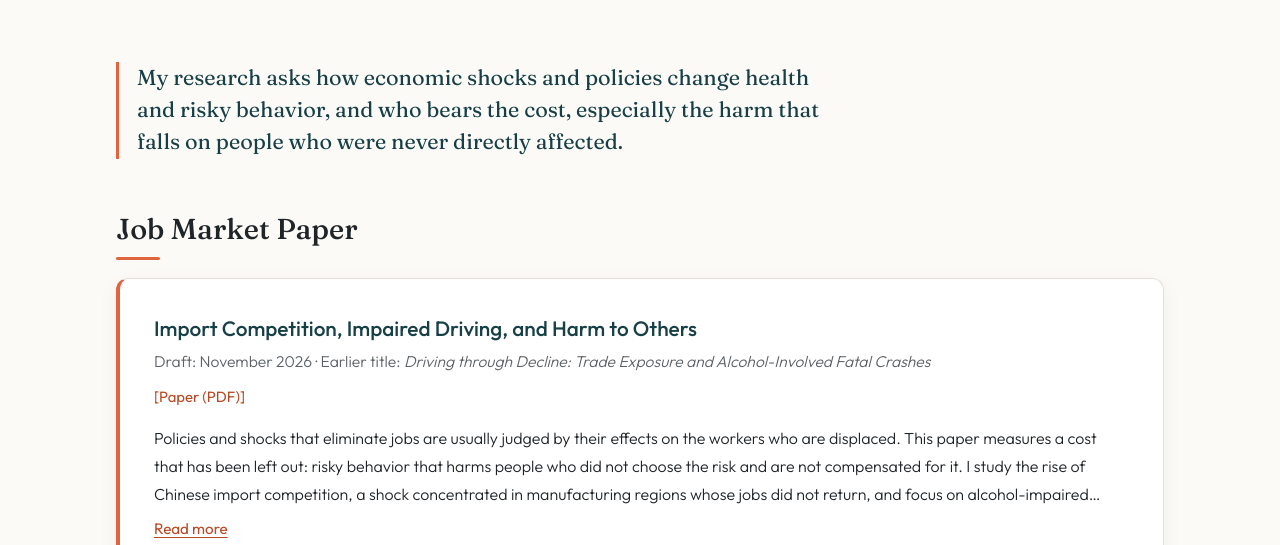
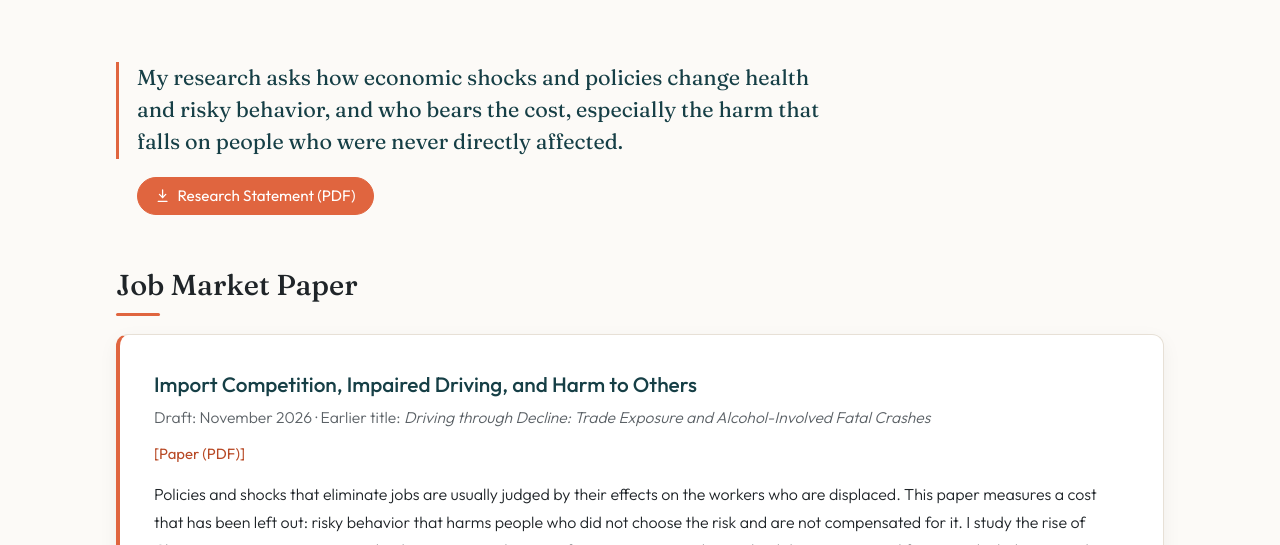
Before and after one commit to fatemehlashkaripour/fatemehlashkaripour.github.io, a plain HTML site: page research.html in a window 1280 px wide. Shown: the part 255-800 px from the top of the page. Drawn offline with Linux system fonts and the light colour scheme.

Commit message:
Add research statement and updated CV
Co-Authored-By: Claude Opus 5.5 <noreply@anthropic.com>

```diff
--- a/css/style.css
+++ b/css/style.css
@@ -299,6 +299,7 @@ p:last-child { margin-bottom: 0; }
   padding-left: 18px; border-left: 3px solid var(--coral);
 }
 .section-note { color: var(--muted); margin: -4px 0 6px; }
+.intro-actions { margin: calc(-1 * clamp(36px, 5vw, 52px) + 18px) 0 clamp(36px, 5vw, 52px); padding-left: 21px; }
 .paper .summary { margin: 10px 0 0; font-size: 1rem; line-height: 1.7; }
 .numbered .paper .summary { padding-left: 2.1em; }
 
--- a/research.html
+++ b/research.html
@@ -38,6 +38,12 @@
   <main id="main">
 
     <p class="section-intro">My research asks how economic shocks and policies change health and risky behavior, and who bears the cost, especially the harm that falls on people who were never directly affected.</p>
+    <div class="quick-links intro-actions">
+      <a class="btn btn--coral" href="files/Lashkaripour_Research_Statement.pdf">
+        <svg viewBox="0 0 24 24" fill="none" stroke="currentColor" stroke-width="2" stroke-linecap="round" stroke-linejoin="round" aria-hidden="true"><path d="M12 3v12"/><path d="m7 10 5 5 5-5"/><path d="M5 21h14"/></svg>
+        Research Statement (PDF)
+      </a>
+    </div>
 
     <!-- ===================== JOB MARKET PAPER ===================== -->
     <section aria-labelledby="jmp-h">
```
Also changed, not shown: cv.html (+5 -0 lines), 3 other files.
